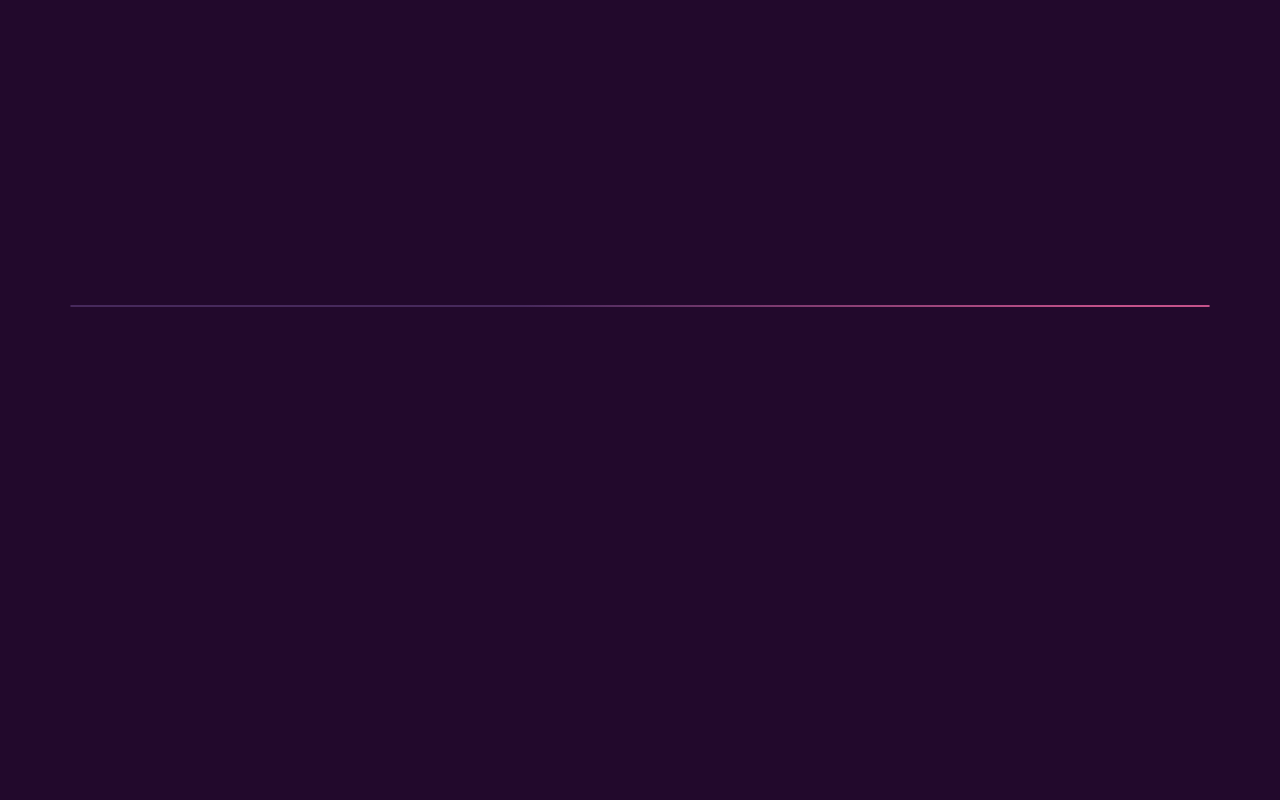
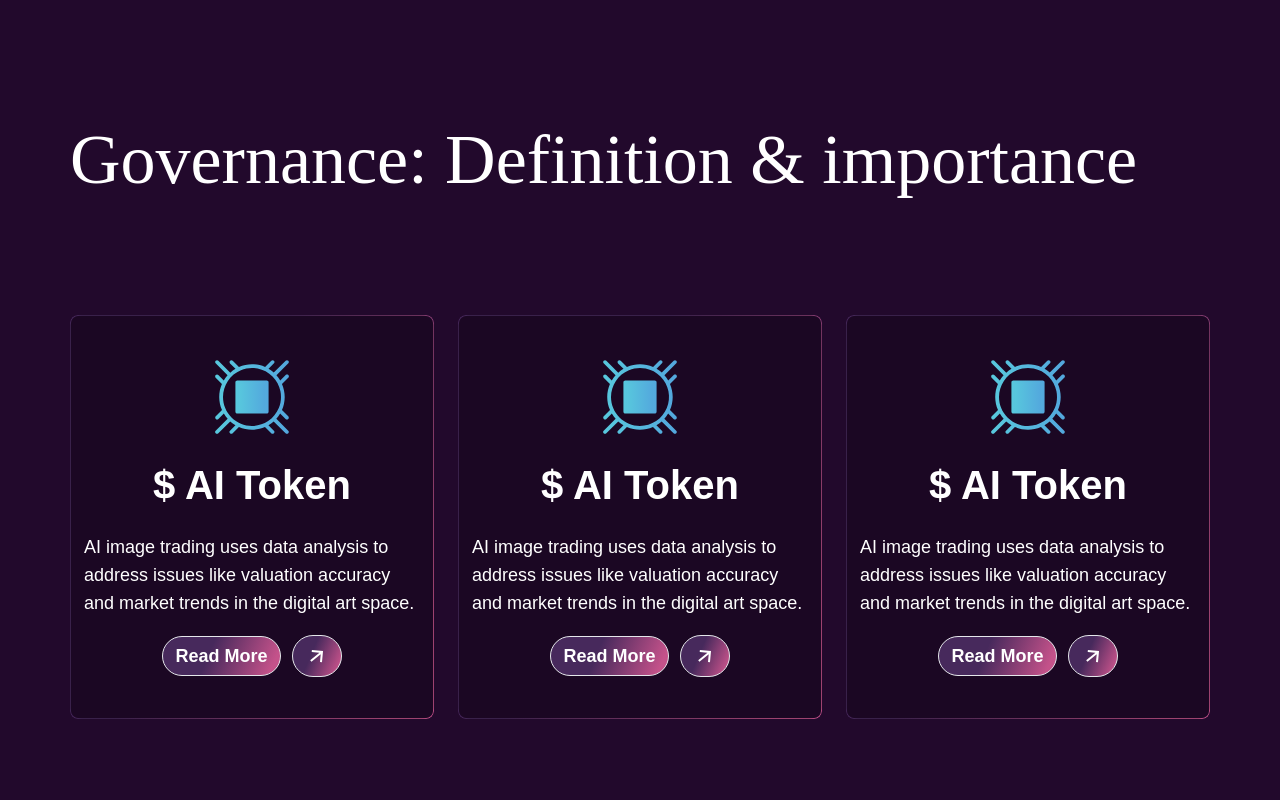
Before and after one commit to AbhishekKatnoria/NFT, a React (Create React App) app: page / in a window 1280 px wide. Shown: the part 4060-4860 px from the top of the page. Before the commit the page ends 4545 px from the top, so only its background shows below. Built offline with nearby package versions, Linux system fonts and the light colour scheme; the HTML template or start-up script is replaced by a standard one.

Commit message:
Added the new types and data

```diff
--- a/src/json/index.ts
+++ b/src/json/index.ts
@@ -162,3 +162,53 @@ export const TradeData = {
   ],
   img2: "/HomePage/ai2.png",
 };
+
+export const GovernanceData = {
+  heading: "Governance: Definition & importance",
+  cards: [
+    {
+      logo: "/HomePage/aiToken.svg",
+      name: "$ AI Token",
+      desc: "AI image trading uses data analysis to address issues like valuation accuracy and market trends in the digital art space.",
+      btn: [
+        {
+          label: "Read More",
+        },
+        {
+          icon: "/HomePage/arrowLeft.svg",
+        },
+      ],
+    },
+    {
+      logo: "/HomePage/aiToken.svg",
+      name: "$ AI Token",
+      desc: "AI image trading uses data analysis to address issues like valuation accuracy and market trends in the digital art space.",
+      btn: [
+        {
+          label: "Read More",
+        },
+        {
+          icon: "/HomePage/arrowLeft.svg",
+        },
+      ],
+    },
+    {
+      logo: "/HomePage/aiToken.svg",
+      name: "$ AI Token",
+      desc: "AI image trading uses data analysis to address issues like valuation accuracy and market trends in the digital art space.",
+      btn: [
+        {
+          label: "Read More",
+        },
+        {
+          icon: "/HomePage/arrowLeft.svg",
+        },
+      ],
+    },
+  ],
+};
+
+
+export const SubscribeData = {
+  heading: "Subscribe to get update",
+};
```
Also changed, not shown: src/Types/index.ts (+7 -5 lines).
